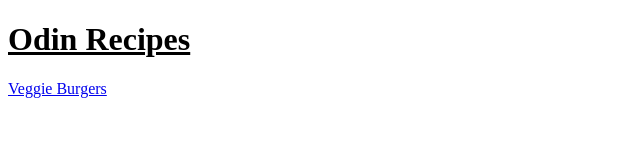
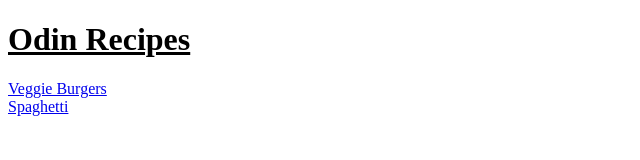
Before and after one commit to DarkSphinx667/odin-recipes, a plain HTML site: page index.html in a window 1280 px wide. Shown: the full height of the page, 0-640 px from the left. Drawn offline with Linux system fonts and the light colour scheme.

Commit message:
add nav link to spaghetti.html

```diff
--- a/index.html
+++ b/index.html
@@ -9,7 +9,7 @@
         <h1><ins>Odin Recipes</ins></h1>
          <nav>
             <a href="recipes/veggie-burgers.html" target="_blank noreferrer noopener">Veggie Burgers</a><br>
-
+            <a href="recipes/spaghetti.html" target="_blank noreferrer noopener">Spaghetti</a>
          </nav>
     </body>
 
```
